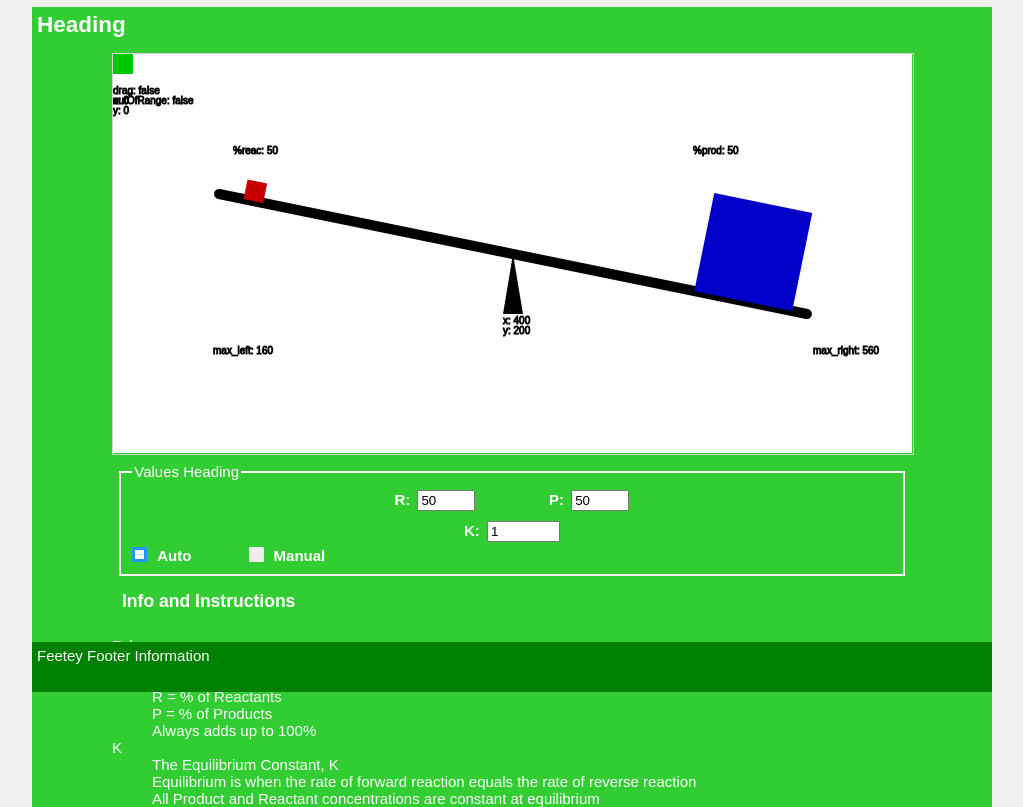
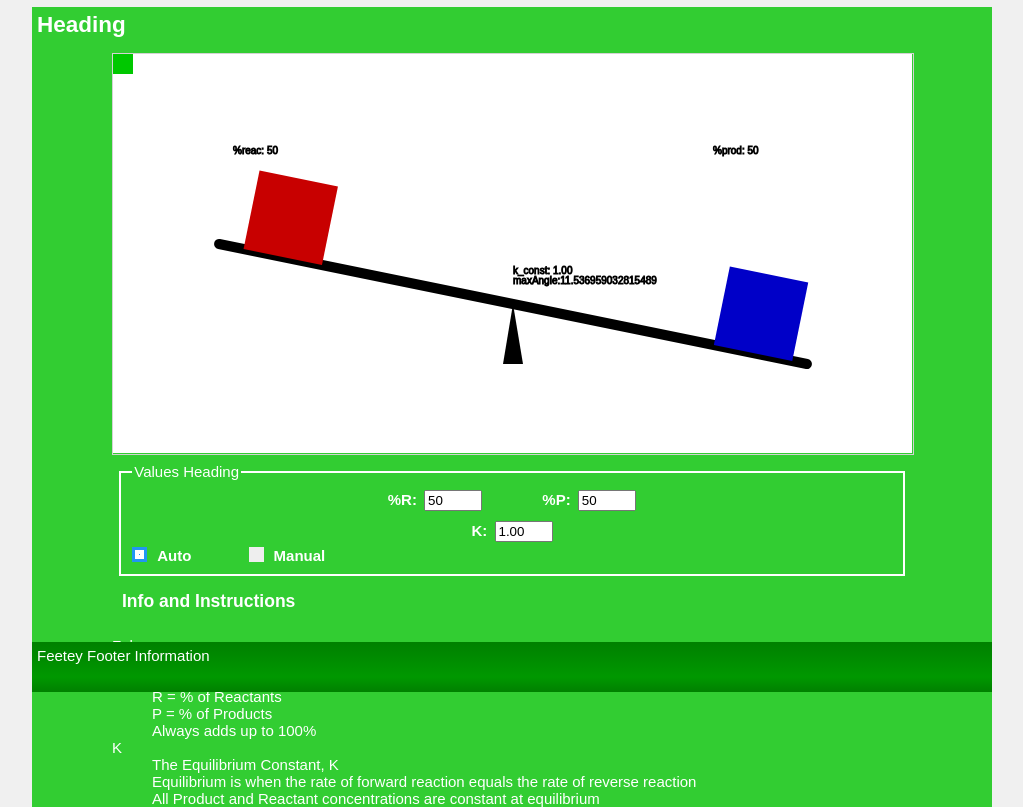
Before and after one commit to cstaier/EquilibriumVisualization, a plain HTML site: page index.html in a window 1280 px wide. Shown: the part 108-915 px from the top of the page, without its empty margins (128-1151 px from the left). Drawn offline with nearby package versions, Linux system fonts and the light colour scheme.

Commit message:
Added more seesaw functionality and webstie style

```diff
--- a/index.html
+++ b/index.html
@@ -42,18 +42,18 @@
 								<legend>Values Heading</legend>
 								<div class="field_row">
 									<div class="field_item">
-										<label for="%reac">R:</label>
+										<label for="%reac">%R:</label>
 										<input type="number" name="%reac" value="50" size="6">
 									</div>
 									<div class="field_item">
-										<label for="%prod">P:</label>
+										<label for="%prod">%P:</label>
 										<input type="number" name="%prod" value="50" size="6">
 									</div>
 								</div>
 								<div class="field_row">
 									<div class="field_item">
 										<label for="equil">K:</label>
-										<input type="text" name="equil" value="1" size="6">
+										<input type="number" name="equil" value="1.00" size="6">
 									</div>
 								</div>
 									<label class="container">Auto
--- a/javascript.js
+++ b/javascript.js
@@ -1,52 +1,46 @@
 var canvas = document.getElementById("myCanvas");
 if (canvas.getContext) var ctx = canvas.getContext("2d");
-var canvasLeft;
-var canvasTop;
-var raf;
+var canvasLeft, canvasTop;
 
 var centerX = 400, centerY = 200, buffer = 20;
 var drag = false;
-var max_left = 240, max_right = 560;
+var max_left = 250, max_right = 550;
 
-const MIN_SIZE = 20, MAX_SIZE = 100;
+const MIN_SIZE = 10, MAX_SIZE = 150;
 
 // Objects
 
 var mouse = {
-    x: 0,
-    y: 0
-};
-
-var dragBox = {
-    x: max_left,
-    y: 0,
-    width: max_right - max_left,
-    height: canvas.height,
-    draw: function() {
-
-    }
+    x: -100,
+    y: -100
 };
 
 var fulcrum = {
     x: centerX,
-    y: centerY,
+    y: centerY + 50,
     w: 20,
     h: 60,
+    k: 1,
     color: "rgb(0, 0, 0)",
     draw: function() {
         ctx.lineWidth = 1;
         ctx.lineCap = "butt";
         ctx.fillStyle = this.color;
+
+         if ( this.k < 0 ) this.k = 0;
+        //else if ( this.k >  )
+
+        // Keeps fulcrum position within range.
         if ( this.x < max_left ) {
-            this.x = max_left;
-            this.x = max_left + 3;
+            this.x = max_left + 1;
             drag = false;
         }
         else if ( this.x > max_right ){
-            this.x = max_right;
-            this.x = max_right - 3;
+            this.x = max_right - 1;
             drag = false;
         }
+
+
 
         ctx.beginPath();
         ctx.moveTo(this.x, this.y);
@@ -158,11 +152,11 @@ function getPosition( element ) {
 /*  Performs necessart mathematics that alter the state of the animations.
  */
 function math() {
-    // Updates reactant and product percentage values.
+    // Retrieves reactant and product percentage values.
     var perc_reac = document.getElementsByName("%reac")[0].value;
     var perc_prod = document.getElementsByName("%prod")[0].value;
 
-
+    // Updates reactant and product percentage values in objects.
     if ( reactants.percent != perc_reac && perc_reac >= 0 && perc_reac <= 100) {
         reactants.percent = perc_reac;
         products.percent = 100 - perc_reac;
@@ -171,21 +165,59 @@ function math() {
         reactants.percent = 100 - perc_prod;
     }
 
+    // Updates reactant and product percentage values in HTML elements.
     document.getElementsByName("%reac")[0].value = reactants.percent;
     document.getElementsByName("%prod")[0].value = products.percent;
+
+    // Updates sizes of reactants and products.
+    reactants.size = MIN_SIZE  + (MAX_SIZE - MIN_SIZE) * (reactants.percent / 100);
+    products.size = MIN_SIZE + (MAX_SIZE - MIN_SIZE) * (products.percent / 100);
+
+    /*
+    var reac_force = (fulcrum.x - reactants.x) * reactants.size;
+    var prod_force = (products.x - fulcrum.x) * products.size;
+
+    if ( reac_force > prod_force ) {
+
+    } else {
+
+    }
+
+    ctx.strokeText("reac_force: " + reac_force, centerX - 100, centerY - 20);
+    ctx.strokeText("prod_force: " + prod_force, centerX + 100, centerY - 20);
+    */
+
+    // Retrieves equilibrium constant value.
+    fulcrum.k = document.getElementsByName("equil")[0].value;
+    if ( drag ) {
+        if ( fulcrum.k <= 1 ) {
+            document.getElementsByName("equil")[0].value = ( fulcrum.x - max_left ) / ( centerX - max_left);
+        } else {
+
+        }
+    } else {
+        if ( fulcrum.k <= 1 ) {
+            fulcrum.x = max_left + (centerX - max_left) * fulcrum.k;
+        } else {
+
+        }
+    }
 }
 
 function showDetails() {
-    ctx.strokeText("x: " + fulcrum.x, fulcrum.x - 10, fulcrum.y + 70);
-    ctx.strokeText("y: " + fulcrum.y, fulcrum.x - 10, fulcrum.y + 80);
+    //.strokeText("x: " + fulcrum.x, fulcrum.x - 10, fulcrum.y + 70);
+    //ctx.strokeText("y: " + fulcrum.y, fulcrum.x - 10, fulcrum.y + 80);
     ctx.strokeText("x: " + mouse.x, mouse.x, mouse.y + 50);
     ctx.strokeText("y: " + mouse.y, mouse.x, mouse.y + 60);
-    ctx.strokeText("drag: " + drag, 0, 40);
-    ctx.strokeText("outOfRange: " + fulcrum.outOfRange(), 0, 50);
+    //ctx.strokeText("drag: " + drag, 0, 40);
+    //ctx.strokeText("outOfRange: " + fulcrum.outOfRange(), 0, 50);
     ctx.strokeText("%reac: " + reactants.percent, reactants.x, 100);
     ctx.strokeText("%prod: " + products.percent, products.x, 100);
-    ctx.strokeText("max_left: " + max_left, seesaw.left, 300);
-    ctx.strokeText("max_right: " + max_right, seesaw.right,300);
+    //ctx.strokeText("max_left: " + max_left, seesaw.left, 300);
+    //ctx.strokeText("max_right: " + max_right, seesaw.right, 300);
+    //ctx.strokeText("dist_left: " + (fulcrum.x - reactants.x), centerX - 100, centerY);
+    //ctx.strokeText("dist_right: " + (products.x - fulcrum.x), centerX + 100, centerY);
+    ctx.strokeText("k_const: " + fulcrum.k, fulcrum.x, fulcrum.y - 30);
 }
 
 /*  Draw animation to canvas.
@@ -199,13 +231,14 @@ function draw() {
     canvasLeft = getPosition(canvas).x;
     canvasTop = getPosition(canvas).y;
 
-
-
     // Set angle according to limit (Seesaw cannot tip below the bottom of the fulcrum).
     var maxAngle = Math.asin( (fulcrum.h) / (seesaw.length - (fulcrum.x - seesaw.left)) );
+    if ( maxAngle > 50 * (Math.PI / 180) ) maxAngle = 50 * (Math.PI / 180);
     var angle = seesaw.angle * (Math.PI / 180);
     if ( angle > maxAngle ) angle = maxAngle;
     else if ( angle < -maxAngle ) angle = -maxAngle;
+
+
 
     // Draws objects to screen.
     var time = new Date();
@@ -217,6 +250,8 @@ function draw() {
     ctx.clearRect(0, 0, canvas.width, canvas.height);
 
     showDetails();
+
+    ctx.strokeText("maxAngle:" + (maxAngle * (180 / Math.PI)), fulcrum.x, fulcrum.y - 20);
 
     /*
     ctx.strokeText("clientX" + positions.clientX, mouse.x, mouse.y + 70);
@@ -245,7 +280,7 @@ function draw() {
 
     fulcrum.draw();
 
-  raf = window.requestAnimationFrame(draw);
+    window.requestAnimationFrame(draw);
 }
 
 canvas.addEventListener('keydown', function(e) {
--- a/style.css
+++ b/style.css
@@ -26,7 +26,7 @@ main {
 }
 
 .banner {
-  	background-color: #008000;
+	background-image: linear-gradient(#008000, #00b000 40%, #009000);
   	color: white;
   	padding: 10px 20px;
 }
@@ -120,6 +120,10 @@ li a {
   	color: white;
 }
 
+li a:hover {
+  	color: #6be56b;
+}
+
 li {
 	display: inline;
 	margin-left: 15px;
@@ -175,7 +179,7 @@ footer {
 	height: 50px;
 	width: 960px;
 	clear: both;
-	background-color: #008000;
+	background-image: linear-gradient(#008000, #009800 70%, #008000);
 	color: white;
 	padding: 5px;
 }
```
